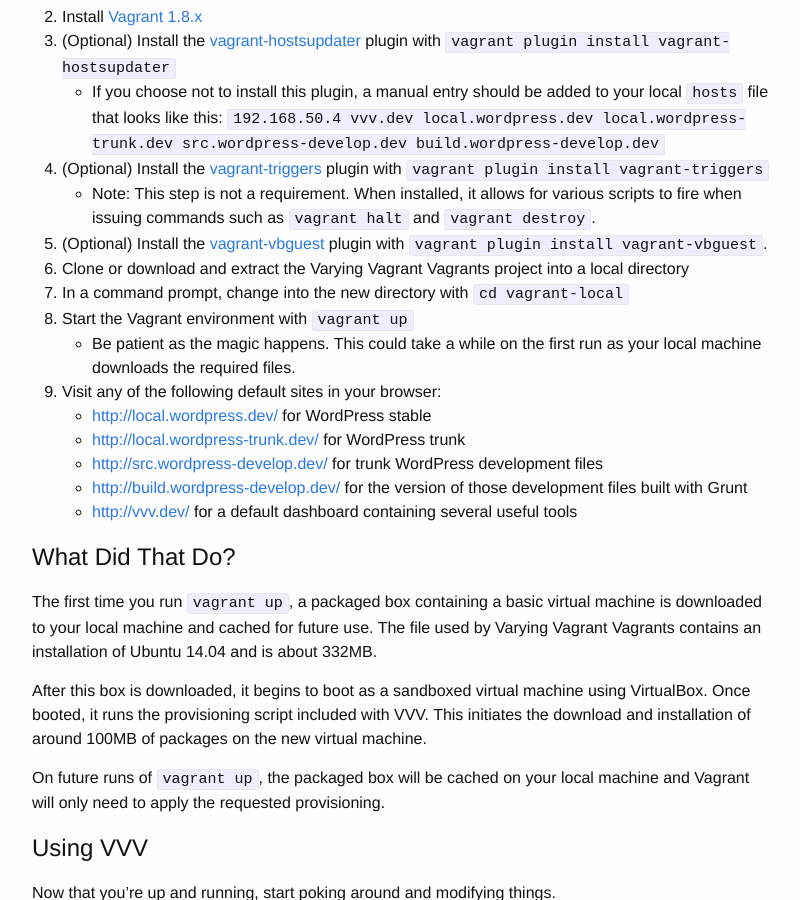
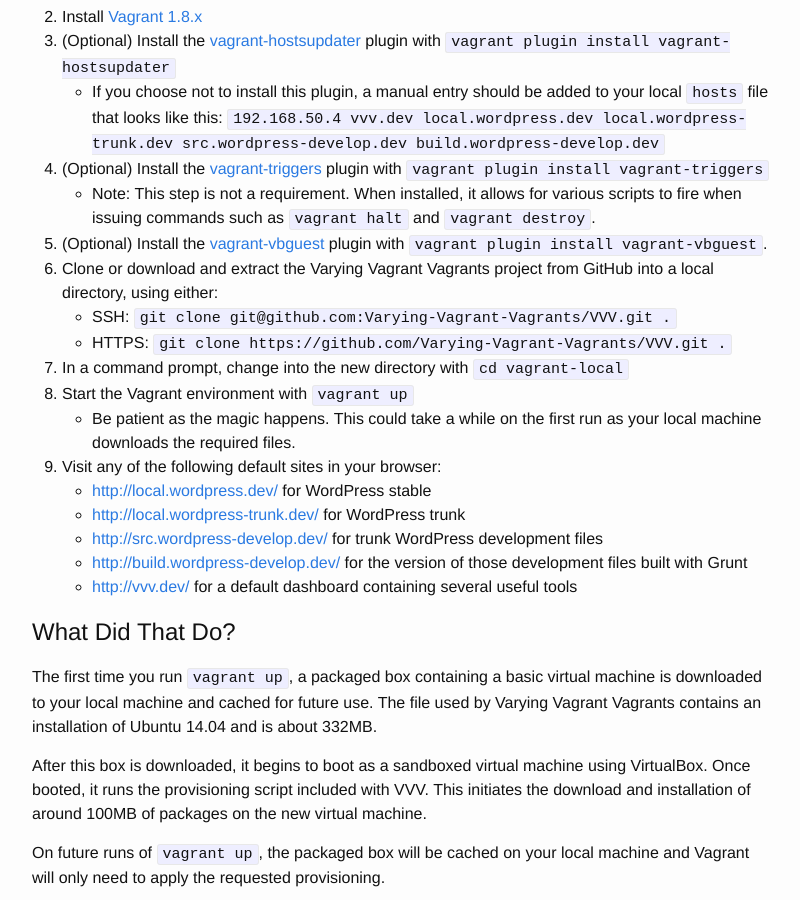
Before and after one commit to Varying-Vagrant-Vagrants/varyingvagrantvagrants.org, a Jekyll site: the page built from index.md, in a window 1280 px wide and 900 px high, scrolled down 520 px. Shown: the whole window, without its empty margins (238-1038 px from the left). Built offline with Jekyll 4.4.1, drawn with Linux system fonts in a browser that asks for light colours.

Commit message:
Include instructions for cloning VVV
These instructions were copied from the README.md from VVV. Without that context, this page is missing the connection to the GitHub repository to actually clone VVV, leaving a big gap in the instructions.

This change adds code for cloning either the SSH and the HTTPS methods, making for easy copy & paste, similar to the vagrant plugins.

```diff
--- a/index.md
+++ b/index.md
@@ -24,7 +24,9 @@ In addition to VirtualBox, provider support is also included for Parallels, Hype
 1. (Optional) Install the [vagrant-triggers](https://github.com/emyl/vagrant-triggers) plugin with `vagrant plugin install vagrant-triggers`
     * Note: This step is not a requirement. When installed, it allows for various scripts to fire when issuing commands such as `vagrant halt` and `vagrant destroy`.
 1. (Optional) Install the [vagrant-vbguest](https://github.com/dotless-de/vagrant-vbguest) plugin with `vagrant plugin install vagrant-vbguest`.
-1. Clone or download and extract the Varying Vagrant Vagrants project into a local directory
+1. Clone or download and extract the Varying Vagrant Vagrants project from GitHub into a local directory, using either:
+    * SSH: `git clone git@github.com:Varying-Vagrant-Vagrants/VVV.git .`
+    * HTTPS: `git clone https://github.com/Varying-Vagrant-Vagrants/VVV.git .`
 1. In a command prompt, change into the new directory with `cd vagrant-local`
 1. Start the Vagrant environment with `vagrant up`
     * Be patient as the magic happens. This could take a while on the first run as your local machine downloads the required files.
```
